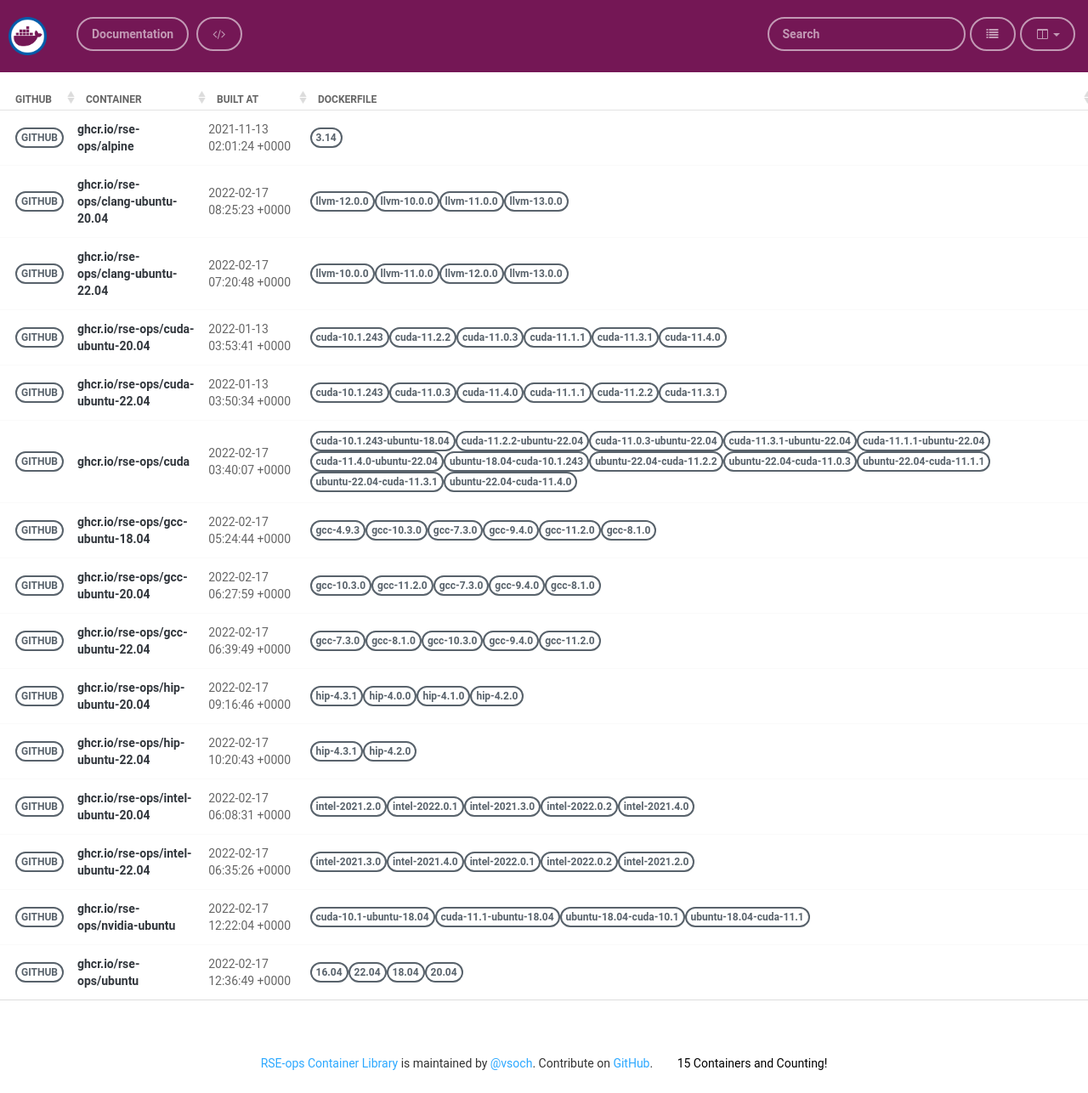
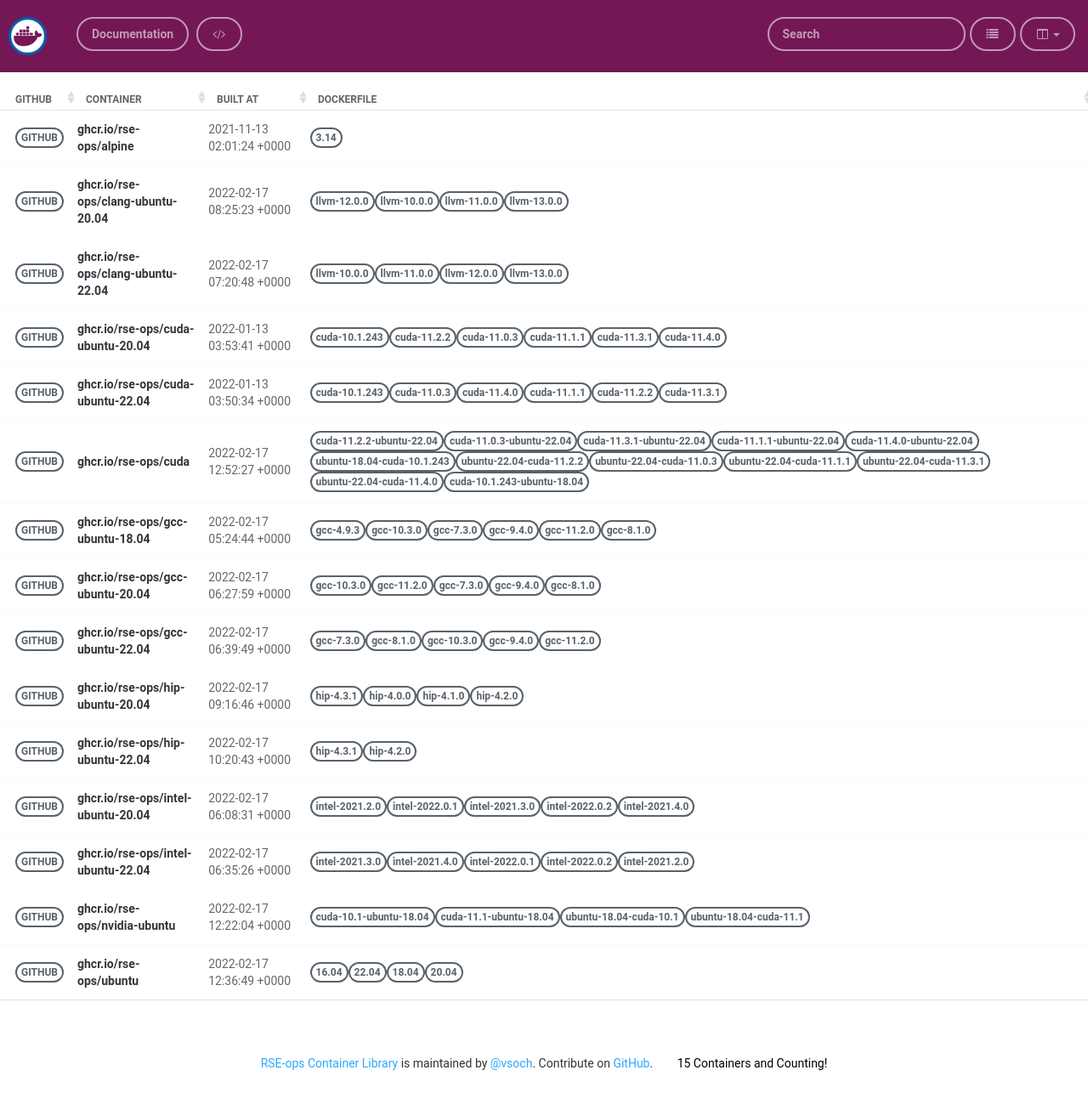
Before and after one commit to rse-ops/docker-images, a Jekyll site: the page built from pages/index.md, in a window 1280 px wide. Shown: the whole page at 85% size. Built offline with Jekyll 4.4.1, drawn with Linux system fonts in a browser that asks for light colours; nearby versions of some CDN libraries.

Commit message:
Automated push to update library 2022-02-17

```diff
--- a/_library/ghcr.io-rse-ops-cuda.md
+++ b/_library/ghcr.io-rse-ops-cuda.md
@@ -1,14 +1,11 @@
 ---
 layout: container
 name: ghcr.io/rse-ops/cuda
-updated_at: 2022-02-17 03:40:07.694833
+updated_at: 2022-02-17 12:52:27.084104
 
 
 container_url: https://github.com/orgs/rse-ops/packages/container/package/cuda
 versions:
- - tag: cuda-10.1.243-ubuntu-18.04
-   dockerfile: https://github.com/rse-ops/docker-images/blob/main/ubuntu/cuda/Dockerfile
-   manifest: https://crane.ggcr.dev/manifest/ghcr.io/rse-ops/cuda:cuda-10.1.243-ubuntu-18.04
  - tag: cuda-11.2.2-ubuntu-22.04
    dockerfile: https://github.com/rse-ops/docker-images/blob/main/ubuntu/cuda/Dockerfile
    manifest: https://crane.ggcr.dev/manifest/ghcr.io/rse-ops/cuda:cuda-11.2.2-ubuntu-22.04
```
Also changed, not shown: other parts of _library/ghcr.io-rse-ops-cuda.md (+3 -0 lines).
